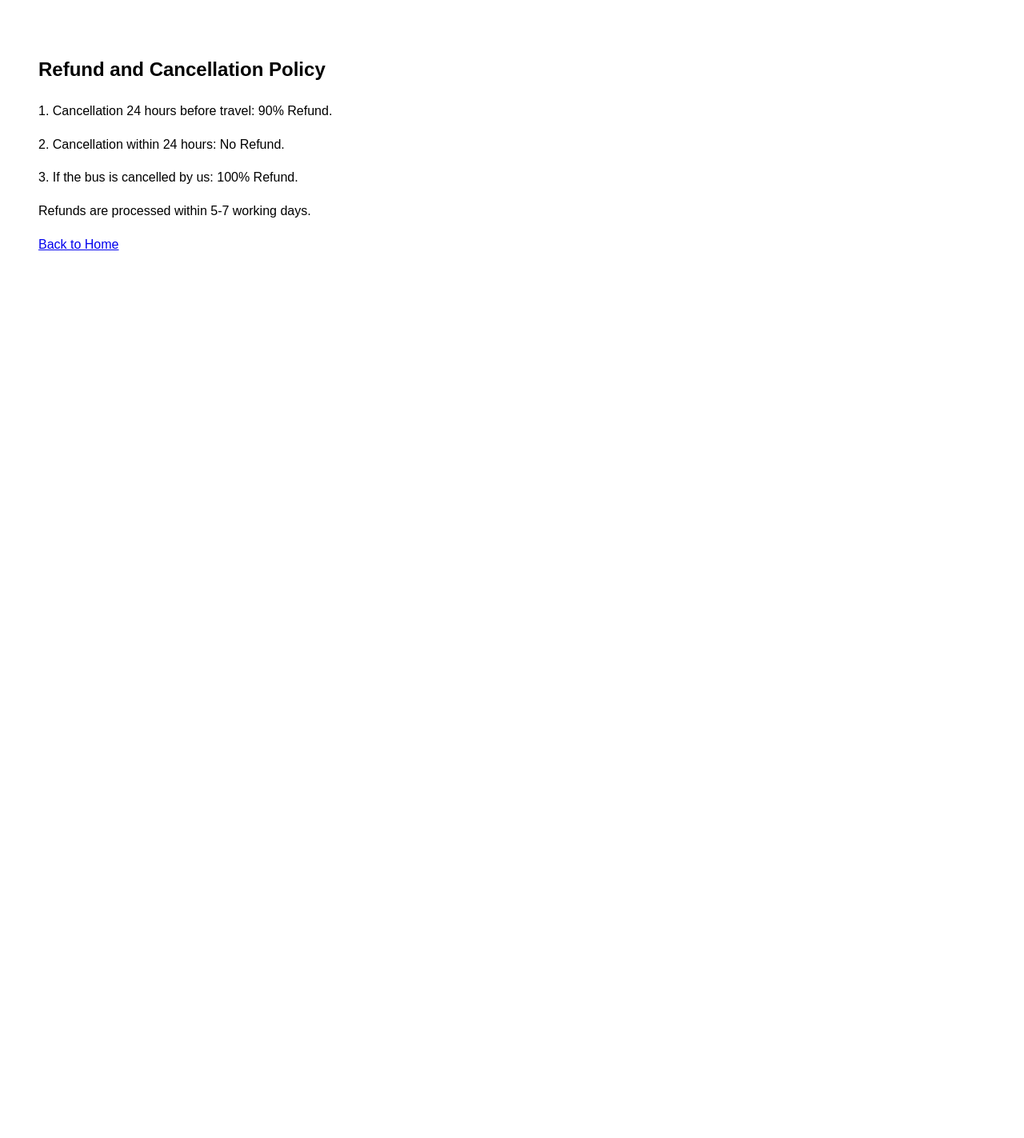
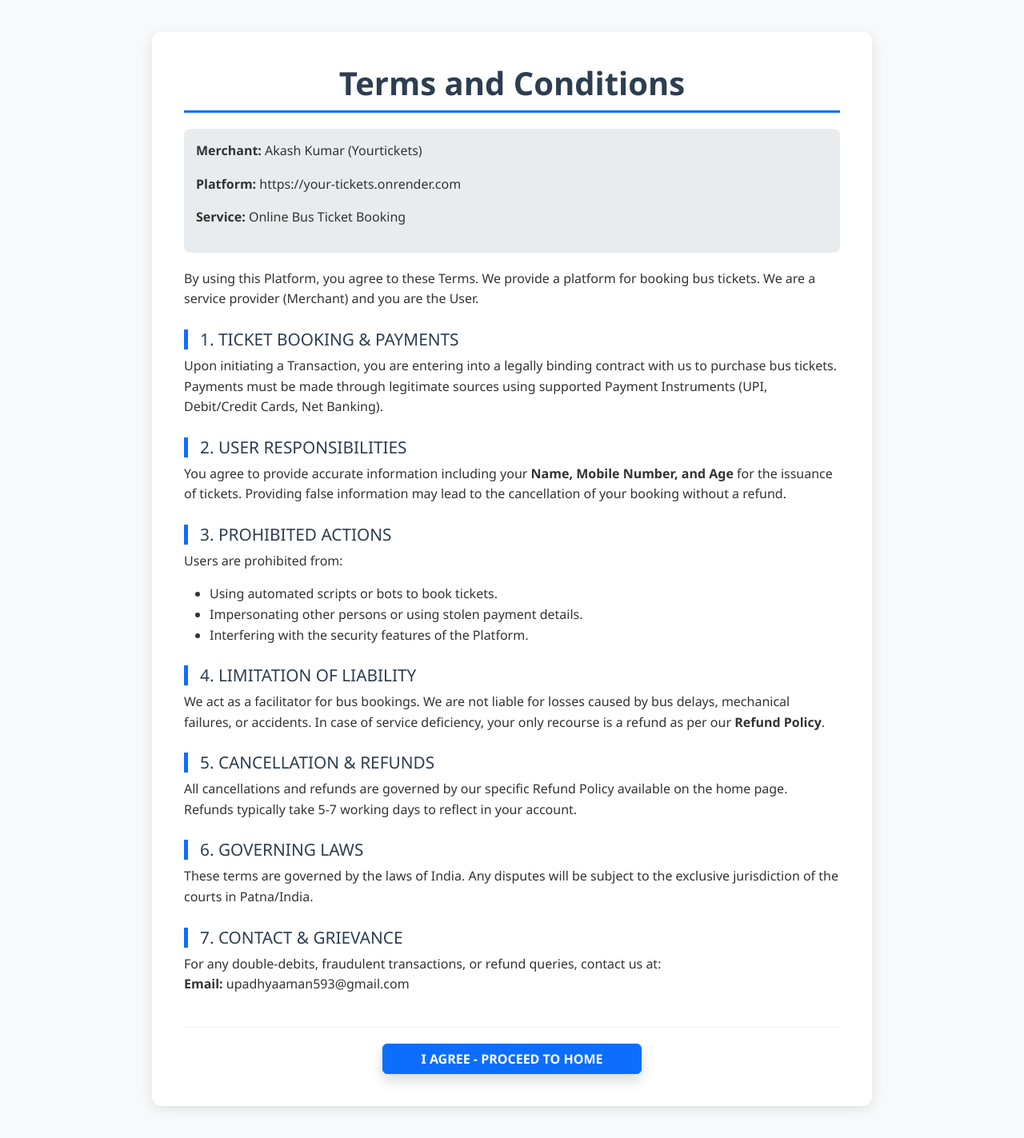
Before and after one commit to upadhyaaman593-dev/bus-booking-bihar, a Flask app: page /terms in a window 1280 px wide. Shown: the whole page at 80% size. Before the commit the page ends 313 px from the top, so only its background shows below. Run offline with Flask 3, Linux system fonts and the light colour scheme; some libraries are stand-ins or nearby versions.

Commit message:
Update terms.html

```diff
--- a/templates/terms.html
+++ b/templates/terms.html
@@ -1,11 +1,65 @@
 <!DOCTYPE html>
-<html>
-<body style="font-family: sans-serif; padding: 40px; line-height: 1.6;">
-    <h2>Refund and Cancellation Policy</h2>
-    <p>1. Cancellation 24 hours before travel: 90% Refund.</p>
-    <p>2. Cancellation within 24 hours: No Refund.</p>
-    <p>3. If the bus is cancelled by us: 100% Refund.</p>
-    <p>Refunds are processed within 5-7 working days.</p>
-    <a href="/">Back to Home</a>
+<html lang="en">
+<head>
+    <meta charset="UTF-8">
+    <meta name="viewport" content="width=device-width, initial-scale=1.0">
+    <link href="https://cdn.jsdelivr.net/npm/bootstrap@5.3.0/dist/css/bootstrap.min.css" rel="stylesheet">
+    <title>Terms and Conditions - Yourtickets</title>
+    <style>
+        body { font-family: 'Segoe UI', Tahoma, Geneva, Verdana, sans-serif; line-height: 1.6; color: #333; background-color: #f8f9fa; }
+        .terms-container { max-width: 900px; margin: 40px auto; padding: 40px; background: white; border-radius: 12px; box-shadow: 0 4px 15px rgba(0,0,0,0.1); }
+        h1 { color: #2c3e50; font-weight: 700; border-bottom: 3px solid #0d6efd; padding-bottom: 10px; }
+        h2 { color: #2c3e50; font-size: 1.3rem; margin-top: 25px; border-left: 5px solid #0d6efd; padding-left: 15px; }
+        .merchant-info { background: #e9ecef; padding: 15px; border-radius: 8px; margin: 20px 0; }
+        .footer-back { margin-top: 40px; text-align: center; border-top: 1px solid #eee; padding-top: 20px; }
+    </style>
+</head>
+<body>
+
+<div class="container">
+    <div class="terms-container">
+        <h1 class="text-center">Terms and Conditions</h1>
+
+        <div class="merchant-info">
+            <p><strong>Merchant:</strong> Akash Kumar (Yourtickets)</p>
+            <p><strong>Platform:</strong> https://your-tickets.onrender.com</p>
+            <p><strong>Service:</strong> Online Bus Ticket Booking</p>
+        </div>
+
+        <p>By using this Platform, you agree to these Terms. We provide a platform for booking bus tickets. We are a service provider (Merchant) and you are the User.</p>
+
+        <h2>1. TICKET BOOKING & PAYMENTS</h2>
+        <p>Upon initiating a Transaction, you are entering into a legally binding contract with us to purchase bus tickets. Payments must be made through legitimate sources using supported Payment Instruments (UPI, Debit/Credit Cards, Net Banking).</p>
+
+        <h2>2. USER RESPONSIBILITIES</h2>
+        <p>You agree to provide accurate information including your <strong>Name, Mobile Number, and Age</strong> for the issuance of tickets. Providing false information may lead to the cancellation of your booking without a refund.</p>
+
+        <h2>3. PROHIBITED ACTIONS</h2>
+        <p>Users are prohibited from:</p>
+        <ul>
+            <li>Using automated scripts or bots to book tickets.</li>
+            <li>Impersonating other persons or using stolen payment details.</li>
+            <li>Interfering with the security features of the Platform.</li>
+        </ul>
+
+        <h2>4. LIMITATION OF LIABILITY</h2>
+        <p>We act as a facilitator for bus bookings. We are not liable for losses caused by bus delays, mechanical failures, or accidents. In case of service deficiency, your only recourse is a refund as per our <strong>Refund Policy</strong>.</p>
+
+        <h2>5. CANCELLATION & REFUNDS</h2>
+        <p>All cancellations and refunds are governed by our specific Refund Policy available on the home page. Refunds typically take 5-7 working days to reflect in your account.</p>
+
+        <h2>6. GOVERNING LAWS</h2>
+        <p>These terms are governed by the laws of India. Any disputes will be subject to the exclusive jurisdiction of the courts in Patna/India.</p>
+
+        <h2>7. CONTACT & GRIEVANCE</h2>
+        <p>For any double-debits, fraudulent transactions, or refund queries, contact us at:<br>
+        <strong>Email:</strong> upadhyaaman593@gmail.com</p>
+
+        <div class="footer-back">
+            <a href="/" class="btn btn-primary px-5 fw-bold shadow">I AGREE - PROCEED TO HOME</a>
+        </div>
+    </div>
+</div>
+
 </body>
-</html>
+                </html>
```
